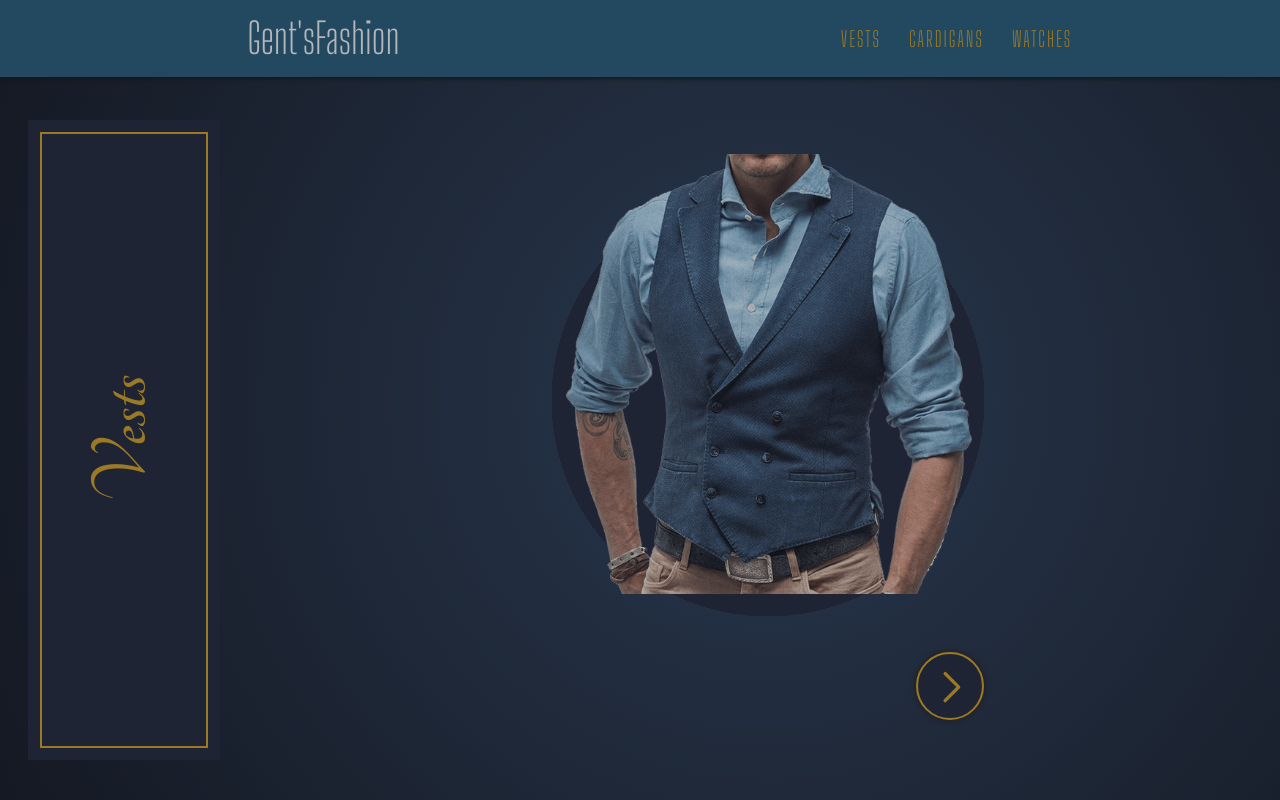
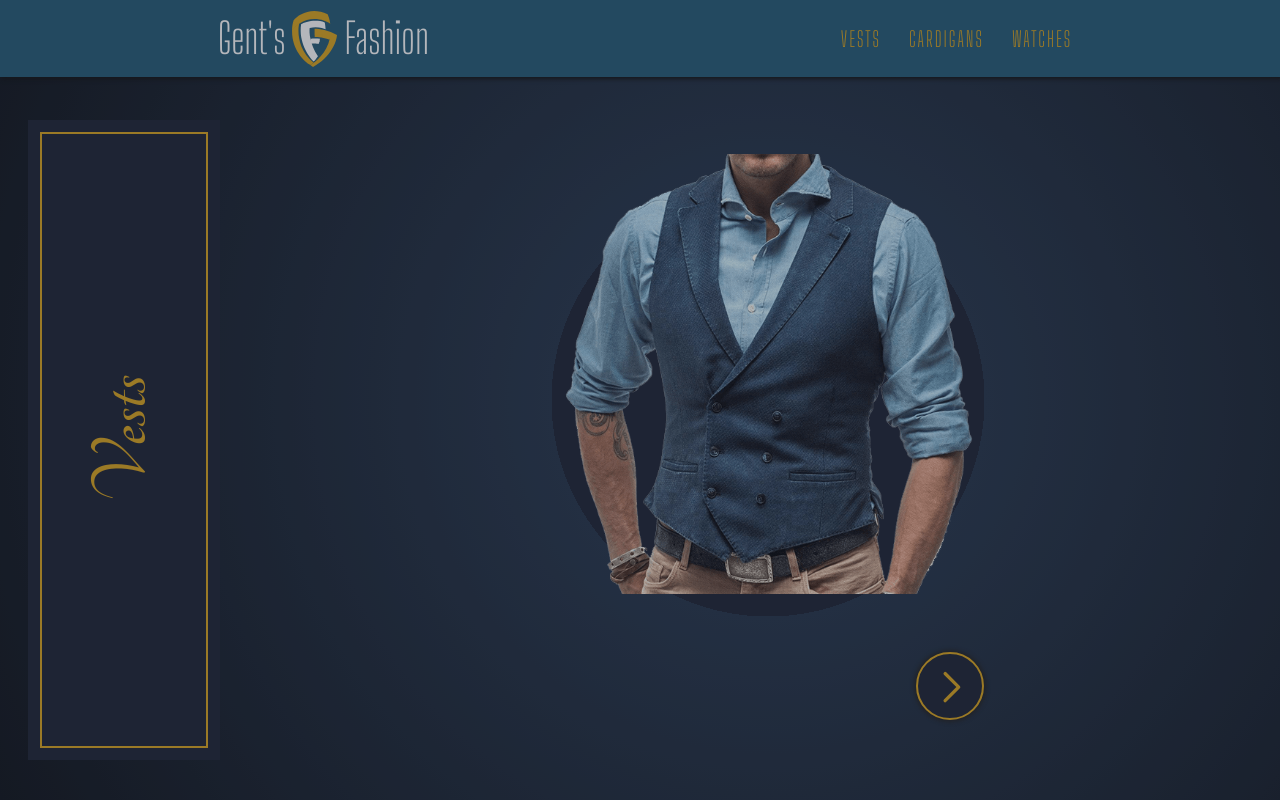
Before and after one commit to SinisaVukmirovic/Gent-s-Fashion, a plain HTML site: page index.html in a window 1280 px wide. Drawn offline with Linux system fonts and the light colour scheme.

Commit message:
Finished project

```diff
--- a/css/blocks.css
+++ b/css/blocks.css
@@ -17,7 +17,6 @@ header.watches-section { background-color: var(--watches-clr); }
 h1 {
     display: flex;
     align-items: center;
-    word-spacing: -5px;
     font-weight: 400;
     font-size: 2.5rem;
     color: var(--light-text-clr);
@@ -140,11 +139,10 @@ section .slider {
         display: flex;
         justify-content: center;
         align-items: center;
-        /* padding-top: 20%;  */
         user-select: none;
-        opacity: .4;
-        transform: scale(.4);
-        transition: all 600ms ease-out;
+        opacity: .3;
+        transform: scale(.3);
+        transition: all 700ms ease-out;
     }
     .slider .item[data-active] {
         opacity: 1;
@@ -152,5 +150,4 @@ section .slider {
     }
         .item img {
             height: 40vh;
-            /* transition: transform 700ms ease-in-out; */
         }
--- a/index.html
+++ b/index.html
@@ -10,7 +10,7 @@
 </head>
 <body>
     <header>
-        <h1>Gent's <span>Fashion</span></h1>
+        <h1>Gent's <img src="./imgs/assets/GF-logo.svg" class="logo" alt="App Logo"> Fashion</h1>
         <nav>
             <ul>
                 <li><a href="#vests">Vests</a></li>
```
